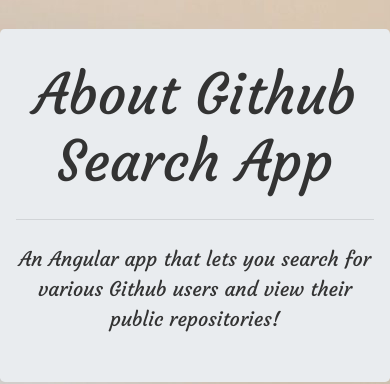
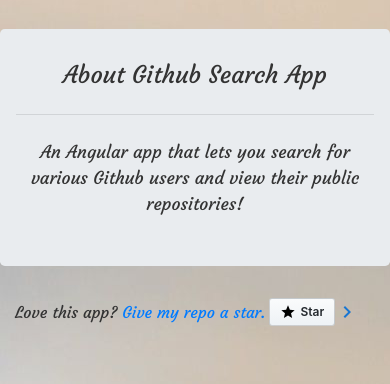
Before and after one commit to wendymunyasi/Git_search, an Angular app: page /about in a window 390 px wide. Shown: the part 131-515 px from the top of the page. Built offline with nearby package versions, Linux system fonts and the light colour scheme; what @ngx-progressbar/core, @ngx-progressbar/http-client would draw is missing.

Commit message:
Add media queries in about component.

```diff
--- a/src/app/about/about.component.css
+++ b/src/app/about/about.component.css
@@ -0,0 +1,48 @@
+@media screen and (max-width:768px) {
+
+ h1 {
+   font-size: 2rem;
+ }
+
+}
+
+@media screen and (max-width:480px) {
+
+  h1 {
+    font-size: 1.5rem;
+  }
+
+  p {
+    font-size: 1.1rem;
+  }
+
+}
+
+@media screen and (max-width:250px) {
+
+  ::placeholder {
+    font-size: .5rem;
+  }
+
+  input#name {
+    height: 80%;
+  }
+
+  li, p, a.ml-4 {
+    font-size: .6rem;
+  }
+
+  p a.ml-4 {
+    margin-left: 0 !important;
+    margin-right: 0 !important;
+  }
+
+  p.github {
+    text-align: center;
+  }
+
+  .card-title {
+    font-size: 1.1rem;
+    text-align: center;
+  }
+}
```
